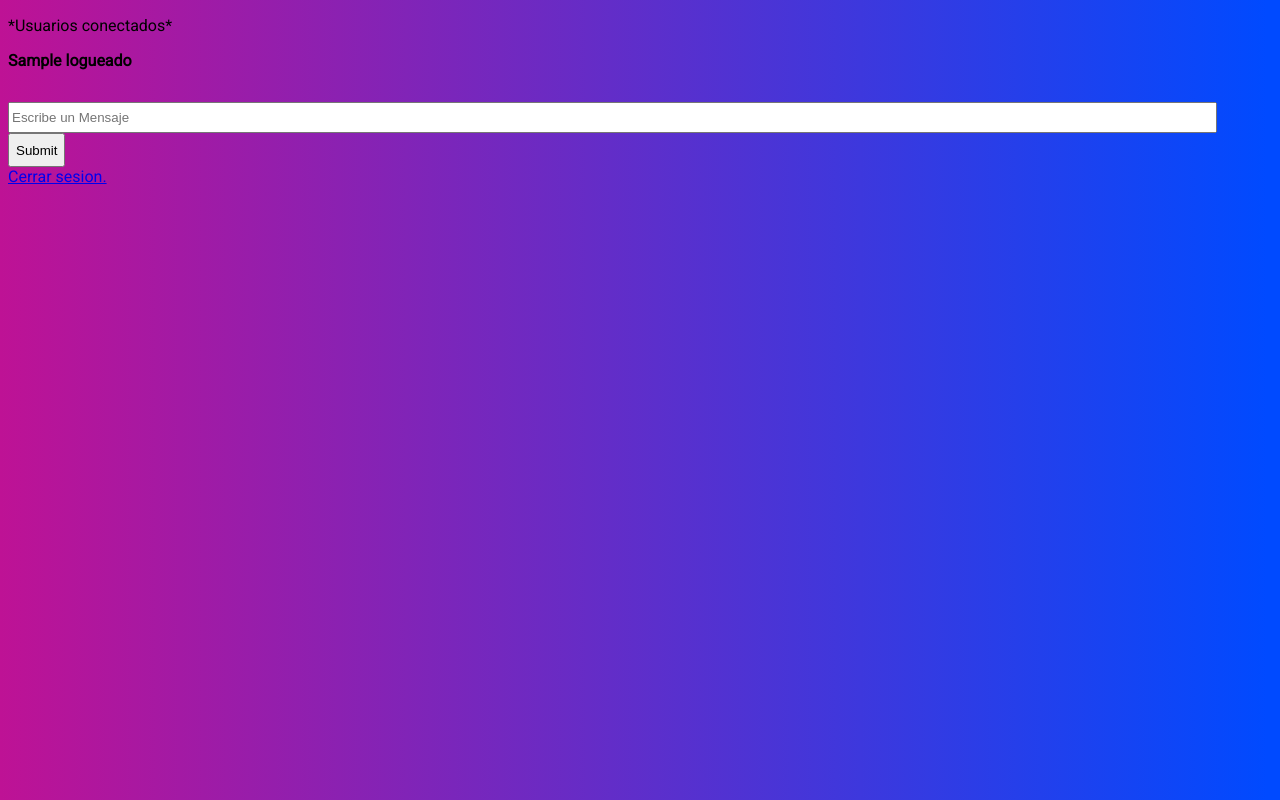
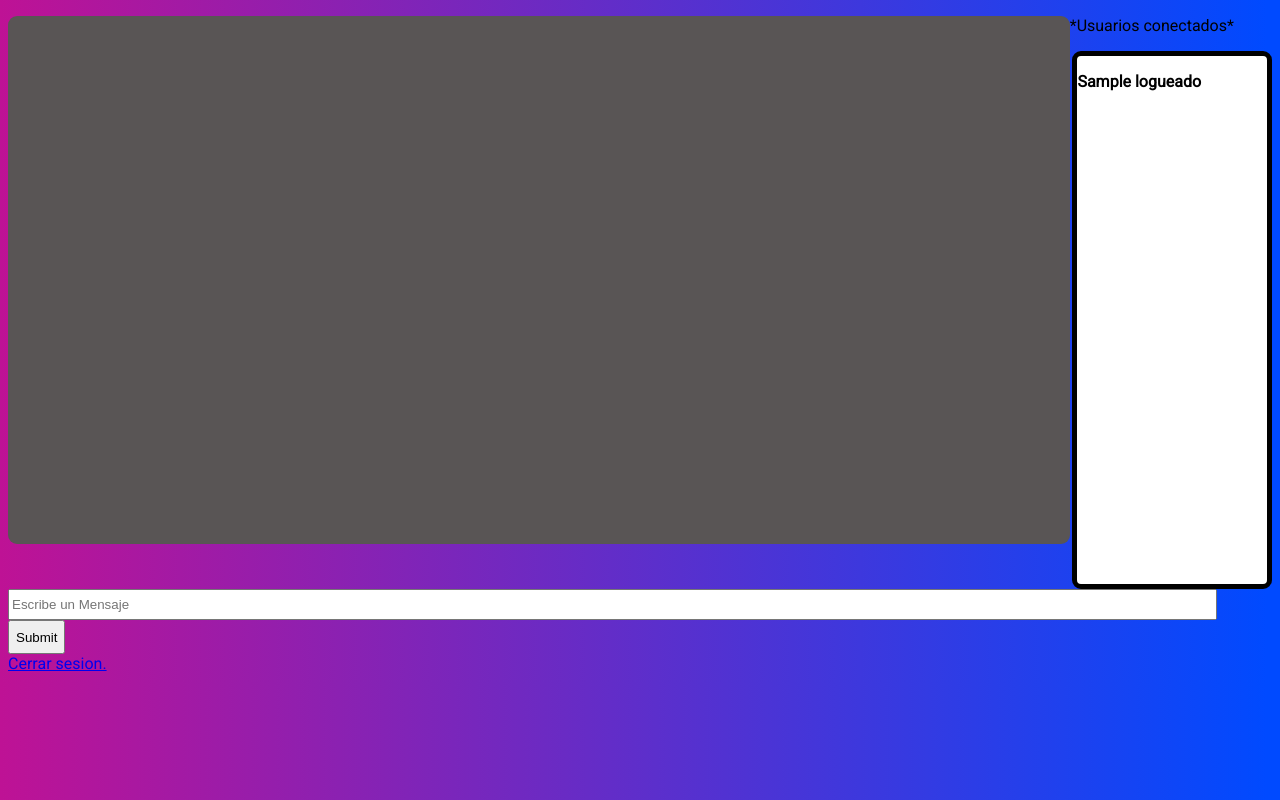
Before and after one commit to tbvescio/Huerbook, a Flask app: template templates/index.html in a window 1280 px wide. Run offline with Flask 2, Linux system fonts and the light colour scheme; the template is opened without the code that fills it: most values are stand-ins (such as "Sample title", 1, 10 or a date in 2020); some libraries are stand-ins or nearby versions.

Commit message:
Arreglos

```diff
--- a/main.py
+++ b/main.py
@@ -94,7 +94,7 @@ def logout():
     print("Los usuarios son:" ,logueados)
     session.pop('username', None)
     socketio.emit('users', logueados)
-    return render_template('index.html', logueados=logueados)
+    return render_template('login.html', logueados=logueados)
 
 
 def send_mail(mail,user):
--- a/static/css/styles.css
+++ b/static/css/styles.css
@@ -8,7 +8,7 @@ body{
     word-wrap: break-word;
     overflow:scroll;
     width:84%;
-    height:90%;
+    height:33em;
     background-color:#595555;
     border-radius: 9px;
     -moz-border-radius: 9px;
@@ -16,14 +16,14 @@ body{
     float:left;
 }
 
-.online_users{
+.logueados{
     background-color:white;
     width:15%;
-    height:90%;
+    height:33em;
     border-radius: 9px;
     -moz-border-radius: 9px;
     -webkit-border-radius: 9px;
-    border: 0px solid #000000;
+    border: 5px solid #000000;
     float:right;
 }
 
```
